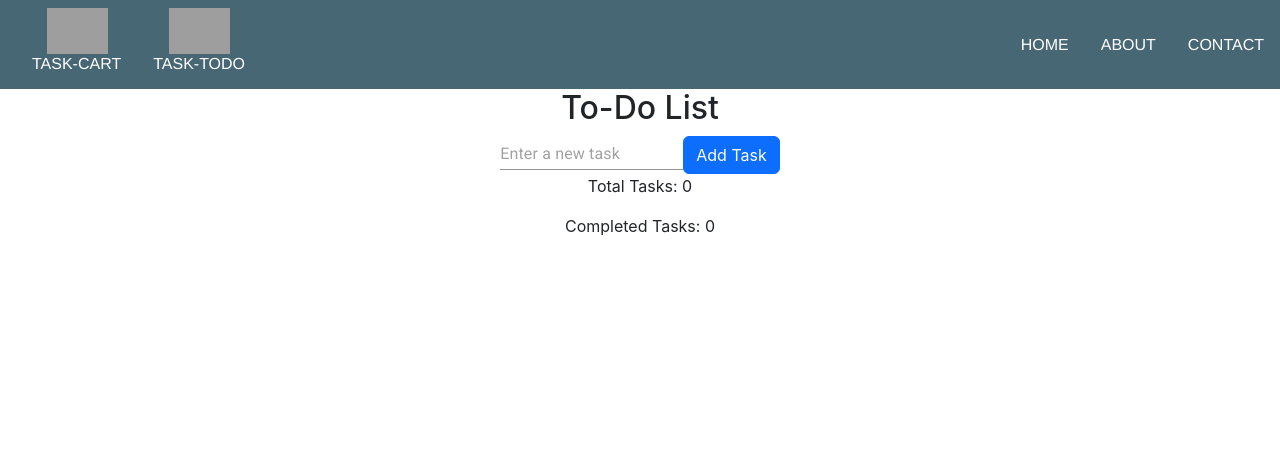
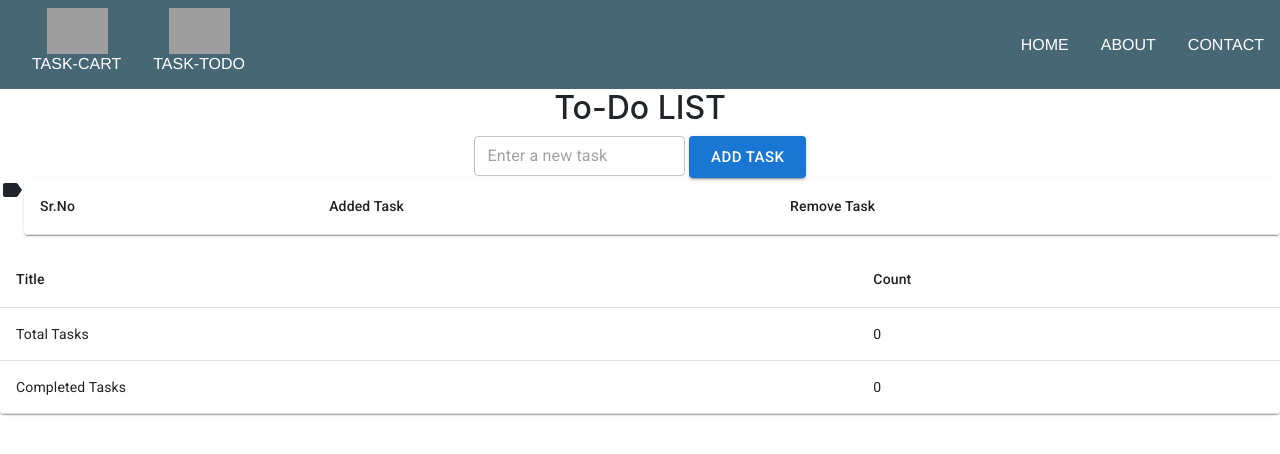
Before and after one commit to Shubhamtribhuvan8/Task-Cart, a React (Create React App) app: page /todo in a window 1280 px wide. Shown: the top 454 px of the page. Built offline with nearby package versions, Linux system fonts and the light colour scheme; grey boxes are pictures that could not be loaded.

Commit message:
Added table for task

```diff
--- a/src/Component/Todo/Addtodo.jsx
+++ b/src/Component/Todo/Addtodo.jsx
@@ -1,7 +1,16 @@
 import React, { useContext } from "react";
-import { Input } from "@mui/material";
-import { Button } from "react-bootstrap";
+import { TextField, Button } from "@mui/material";
 import { TodoContext } from "./TodoProvider";
+import {
+  Table,
+  TableBody,
+  TableCell,
+  TableContainer,
+  TableHead,
+  TableRow,
+  Paper,
+} from "@mui/material";
+import { Label } from "@mui/icons-material";
 
 const AddTodo = () => {
   const {
@@ -16,19 +25,35 @@ const AddTodo = () => {
 
   return (
     <div>
-      <h2>To-Do List</h2>
-      <Input
+      <h2>To-Do LIST</h2>
+      <TextField
         type="text"
         value={newTask}
         onChange={(e) => setNewTask(e.target.value)}
         placeholder="Enter a new task"
-      />
-      <Button onClick={addTask}>Add Task</Button>
-      <p>Total Tasks: {tasks.length}</p>
-      <p>Completed Tasks: {completedTasksCount}</p>
-      <ul>
-        {tasks.map((task) => (
-          <li key={task.id}>
+        required
+        size="small"
+      />{" "}
+      <Button variant="contained" onClick={addTask} size="large">
+        Add Task
+      </Button>
+      <br />
+      <div style={{ display: "flex", justifyContent: "center" }}>
+        <Label>Task Table</Label>
+        <TableContainer component={Paper}>
+          <Table>
+            <TableHead>
+              <TableRow>
+                <TableCell>Sr.No</TableCell>
+                <TableCell>Added Task</TableCell>
+                <TableCell>Remove Task</TableCell>
+              </TableRow>
+            </TableHead>
+            <TableBody>
+              {tasks.map((task, index) => (
+                <TableRow key={task.id}>
+                  <TableCell>{index + 1}</TableCell>
+                  <TableCell>
                     <input
                       type="checkbox"
                       checked={task.completed}
@@ -36,15 +61,53 @@ const AddTodo = () => {
                     />
                     <span
                       style={{
-                textDecoration: task.completed ? "line-through" : "none",
+                        textDecoration: task.completed
+                          ? "line-through"
+                          : "none",
                       }}
                     >
                       {task.text}
                     </span>
-            <Button onClick={() => removeTask(task.id)}>Remove</Button>
-          </li>
+                  </TableCell>
+                  <TableCell>
+                    <Button
+                      onClick={() => removeTask(task.id)}
+                      variant="outlined"
+                      size="small"
+                    >
+                      Remove
+                    </Button>
+                  </TableCell>
+                </TableRow>
               ))}
-      </ul>
+            </TableBody>
+          </Table>
+        </TableContainer>
+      </div>
+      <div
+        style={{ display: "flex", justifyContent: "center", marginTop: "16px" }}
+      >
+        <TableContainer component={Paper}>
+          <Table>
+            <TableHead>
+              <TableRow>
+                <TableCell>Title</TableCell>
+                <TableCell>Count</TableCell>
+              </TableRow>
+            </TableHead>
+            <TableBody>
+              <TableRow>
+                <TableCell>Total Tasks</TableCell>
+                <TableCell>{tasks.length}</TableCell>
+              </TableRow>
+              <TableRow>
+                <TableCell>Completed Tasks</TableCell>
+                <TableCell>{completedTasksCount}</TableCell>
+              </TableRow>
+            </TableBody>
+          </Table>
+        </TableContainer>
+      </div>
     </div>
   );
 };
```
Lines whose indentation alone changed are shown as unchanged.
